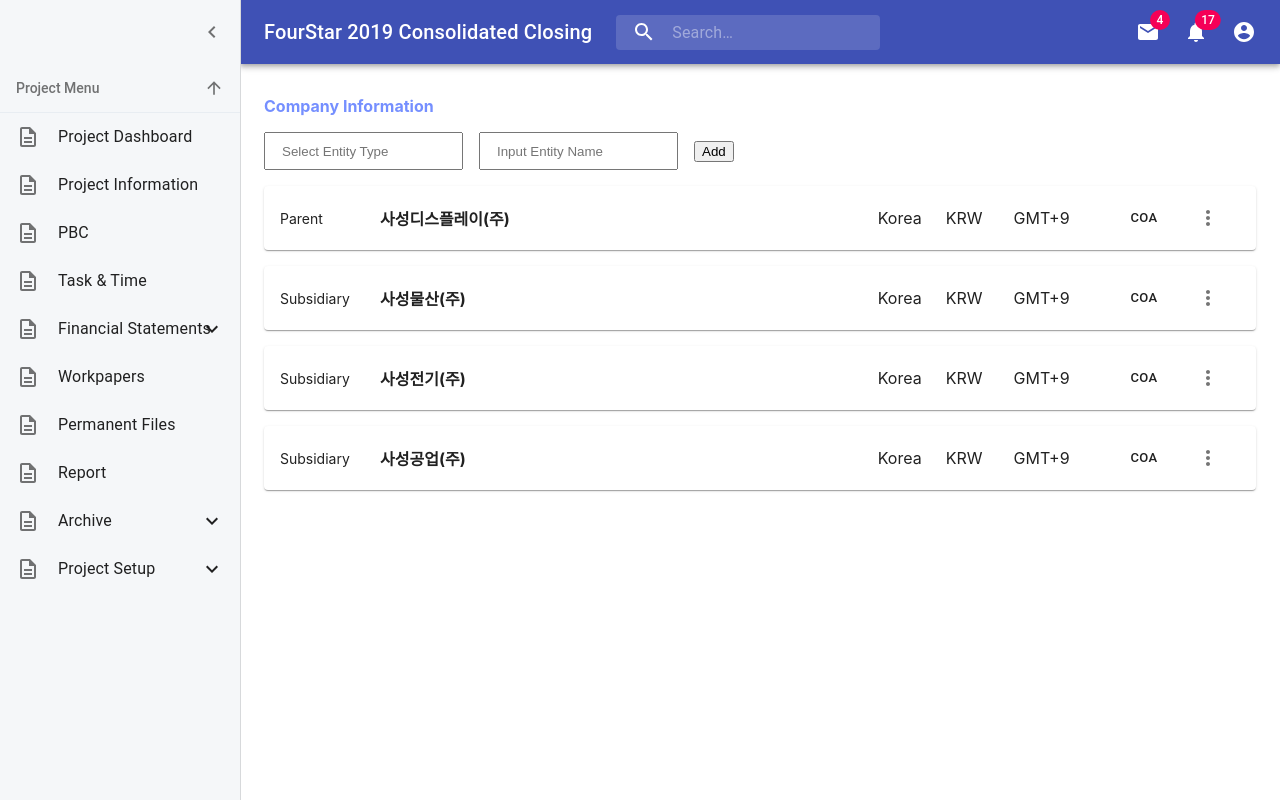
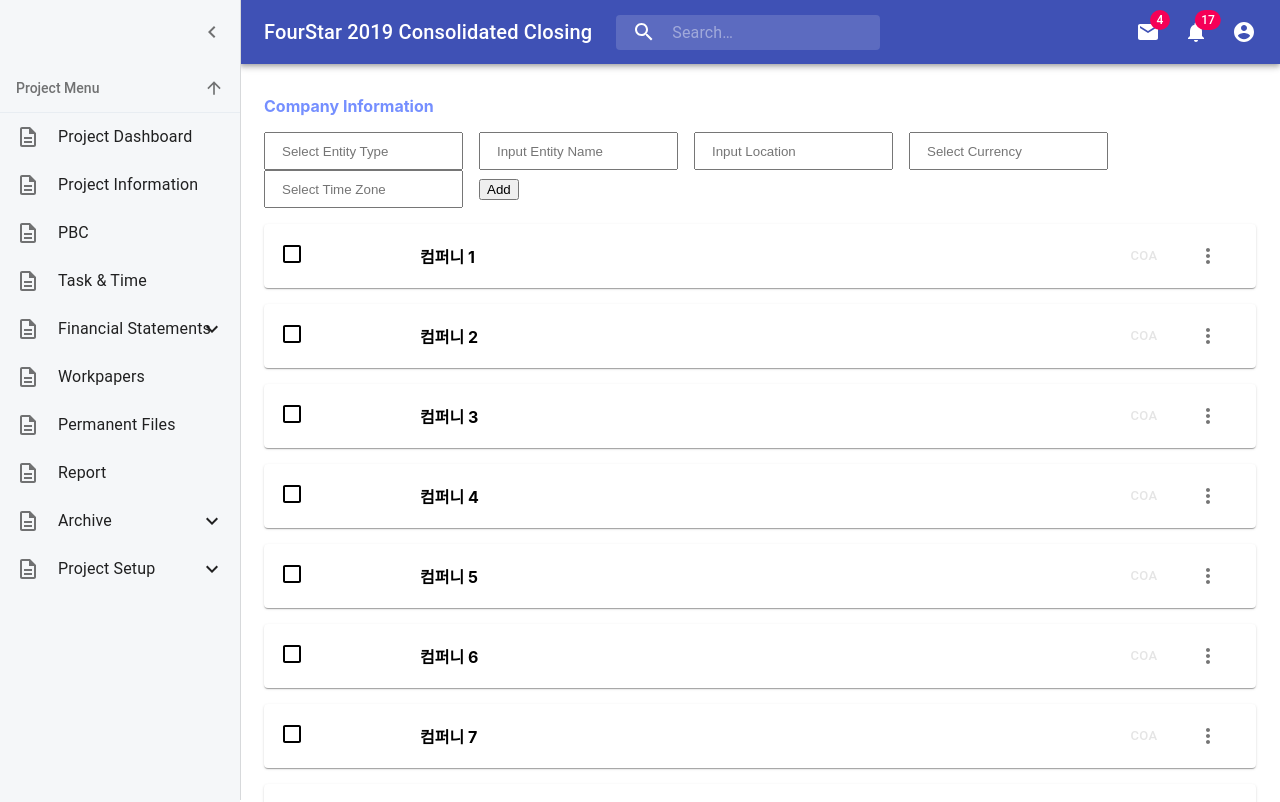
Before and after one commit to NoahGrayDL/datalobby-prototype, a React (Create React App) app: page /financial-statements/company-information in a window 1280 px wide. Shown: the top 802 px of the page. Built offline with nearby package versions, Linux system fonts and the light colour scheme.

Commit message:
for performance, react memo

```diff
--- a/src/views/project-views/company-information/CompanyCard.js
+++ b/src/views/project-views/company-information/CompanyCard.js
@@ -7,14 +7,17 @@
 import MoreVertIcon from "@material-ui/icons/MoreVert"
 import Menu from "@material-ui/core/Menu"
 import MenuItem from "@material-ui/core/MenuItem"
+import CheckBoxIcon from "@material-ui/icons/CheckBox"
+import CheckBoxOutlineBlankIcon from "@material-ui/icons/CheckBoxOutlineBlank"
 //-----*-----*-----*-----*-----*-----//
 
-export default function CompanyCard(props) {
-  const { data, onRemove } = props
-  const { id, name, type, location, currency, timeZone } = data
+const CompanyCard = props => {
+  const { data, onRemove, onToggle } = props
+  const { id, checked, name, type, location, currency, timeZone, hasCoA } = data
   const [anchorEl, setAnchorEl] = useState(null)
 
-  const classes = useStyles()
+  const styleProps = { checked: checked }
+  const classes = useStyles(styleProps)
 
   const handleClick = event => {
     setAnchorEl(event.currentTarget)
@@ -27,6 +30,9 @@
   return (
     <Card className={classes.card}>
       <div className={classes.contents}>
+        <div onClick={() => onToggle(id)} style={{ marginRight: 16 }}>
+          {checked ? <CheckBoxIcon /> : <CheckBoxOutlineBlankIcon />}
+        </div>
         <div className={classes.type}>{type}</div>
         <div className={classes.entityName}>{name}</div>
         <div className={classes.propsContainer}>
@@ -36,7 +42,9 @@
         </div>
 
         <CardActions className={classes.actions}>
-          <Button size="small">CoA</Button>
+          <Button size="small" style={{ color: hasCoA ? "black" : "#e5e5e5" }}>
+            CoA
+          </Button>
           <IconButton aria-label="more" onClick={handleClick}>
             <MoreVertIcon />
           </IconButton>
@@ -65,6 +73,7 @@
     "&:hover": {
       backgroundColor: "#e5e5e5"
     },
+    color: props => (props.checked ? "#758fff" : "inherit"),
     padding: "0 16px"
   },
   contents: {
@@ -95,3 +104,5 @@
     justifyContent: "space-between"
   }
 }))
+
+export default React.memo(CompanyCard)
--- a/src/views/project-views/company-information/CompanyInformation.js
+++ b/src/views/project-views/company-information/CompanyInformation.js
@@ -4,10 +4,65 @@
 import CompanyList from "./CompanyList"
 //-----*-----*-----*-----*-----*-----//
 
+function createBulkEntities() {
+  const array = []
+  for (let i = 1; i <= 250; i++) {
+    array.push({
+      id: i,
+      name: `컴퍼니 ${i}`,
+      checked: false
+    })
+  }
+  return array
+}
+
 export default function CompanyInformation() {
-  const [entities, setEntities] = useState([
+  const [entities, setEntities] = useState(createBulkEntities)
+
+  const newEntityId = useRef(251)
+
+  const onInsert = useCallback(value => {
+    const entity = {
+      id: newEntityId.current,
+      type: value.type,
+      name: value.name,
+      location: value.location,
+      currency: value.currency,
+      timeZone: value.timeZone,
+      hasCoA: false
+    }
+    setEntities(entities => entities.concat(entity))
+    newEntityId.current += 1
+  }, [])
+
+  const onRemove = useCallback(id => {
+    setEntities(entities => entities.filter(entity => entity.id !== id))
+  }, [])
+
+  const onToggle = useCallback(id => {
+    setEntities(entities =>
+      entities.map(entity =>
+        entity.id === id ? { ...entity, checked: !entity.checked } : entity
+      )
+    )
+  }, [])
+
+  return (
+    <PageContainer menuTitle="Company Information">
+      <InsertCompany onInsert={onInsert} />
+      <CompanyList
+        entities={entities}
+        onRemove={onRemove}
+        onToggle={onToggle}
+      />
+    </PageContainer>
+  )
+}
+
+const DummyEntities = [
   {
     id: 1,
+    checked: true,
     type: "Parent",
     name: "사성디스플레이(주)",
     location: "Korea",
@@ -17,6 +72,7 @@
   },
   {
     id: 2,
+    checked: false,
     type: "Subsidiary",
     name: "사성물산(주)",
     location: "Korea",
@@ -26,6 +82,7 @@
   },
   {
     id: 3,
+    checked: false,
     type: "Subsidiary",
     name: "사성전기(주)",
     location: "Korea",
@@ -35,6 +92,7 @@
   },
   {
     id: 4,
+    checked: false,
     type: "Subsidiary",
     name: "사성공업(주)",
     location: "Korea",
@@ -42,35 +100,4 @@
     timeZone: "GMT+9",
     hasCoA: false
   }
-  ])
-
-  const newEntityId = useRef(5)
-
-  const onInsert = useCallback(
-    value => {
-      const entity = {
-        id: newEntityId.current,
-        type: value.type,
-        name: value.name,
-        hasCoA: false
-      }
-      setEntities(entities.concat(entity))
-      newEntityId.current += 1
-    },
-    [entities]
-  )
-
-  const onRemove = useCallback(
-    id => {
-      setEntities(entities.filter(entity => entity.id !== id))
-    },
-    [entities]
-  )
-
-  return (
-    <PageContainer menuTitle="Company Information">
-      <InsertCompany onInsert={onInsert} />
-      <CompanyList entities={entities} onRemove={onRemove} />
-    </PageContainer>
-  )
-}
+]
--- a/src/views/project-views/company-information/CompanyList.js
+++ b/src/views/project-views/company-information/CompanyList.js
@@ -1,14 +1,19 @@
-import React, { useState } from "react"
+import React from "react"
 import CompanyCard from "./CompanyCard"
 //-----*-----*-----*-----*-----*-----//
 
 export default function CompanyList(props) {
-  const { entities, onRemove } = props
+  const { entities, onRemove, onToggle } = props
   return (
     <div>
       {entities.map(entity => {
         return (
-          <CompanyCard data={entity} key={entity.name} onRemove={onRemove} />
+          <CompanyCard
+            data={entity}
+            key={entity.name}
+            onRemove={onRemove}
+            onToggle={onToggle}
+          />
         )
       })}
     </div>
--- a/src/views/project-views/company-information/InsertCompany.js
+++ b/src/views/project-views/company-information/InsertCompany.js
@@ -42,6 +42,24 @@
         value={value.name}
         onChange={onChange}
       />
+      <input
+        placeholder="Input Location"
+        name="location"
+        value={value.location}
+        onChange={onChange}
+      />
+      <input
+        placeholder="Select Currency"
+        name="currency"
+        value={value.currency}
+        onChange={onChange}
+      />
+      <input
+        placeholder="Select Time Zone"
+        name="timeZone"
+        value={value.timeZone}
+        onChange={onChange}
+      />
       <button type="submit">Add</button>
     </StyledForm>
   )
```
Lines whose indentation alone changed are shown as unchanged.
